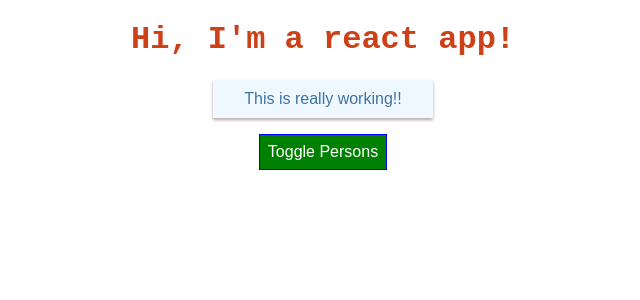
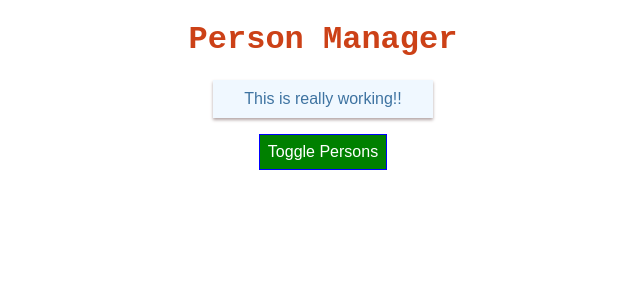
Before and after one commit to Hartz-I/ReactJS-DeepDive, a React (Create React App) app in the folder react-complete-guide/: page / in a window 1280 px wide. Shown: the top 300 px of the page, without its empty margins (317-957 px from the left). Built offline with nearby package versions, Linux system fonts and the light colour scheme.

Commit message:
can now pass props in class based components

```diff
--- a/react-complete-guide/src/components/Cockpit/Cockpit.js
+++ b/react-complete-guide/src/components/Cockpit/Cockpit.js
@@ -45,7 +45,7 @@ const cockpit = (props) => {
 
   return (
     <div>
-      <h1 className="title">Hi, I'm a react app!</h1>
+      <h1 className="title">{props.title}</h1>
       <p className={classes.join(" ") /**this joins the classes with space */}>
         This is really working!!
       </p>
--- a/react-complete-guide/src/containers/App.js
+++ b/react-complete-guide/src/containers/App.js
@@ -84,6 +84,7 @@ class App extends Component {
       <StyleRoot>
         <div className="App">
           <Cockpit
+            title={this.props.appTitle}
             persons={this.state.persons}
             showPersons={this.state.showPersons}
             toggle={this.togglePersonsHandler}
--- a/react-complete-guide/src/index.js
+++ b/react-complete-guide/src/index.js
@@ -4,5 +4,8 @@ import "./index.css";
 import App from "./containers/App";
 import registerServiceWorker from "./registerServiceWorker";
 
-ReactDOM.render(<App />, document.getElementById("root"));
+ReactDOM.render(
+  <App appTitle="Person Manager" />,
+  document.getElementById("root")
+);
 registerServiceWorker();
```
